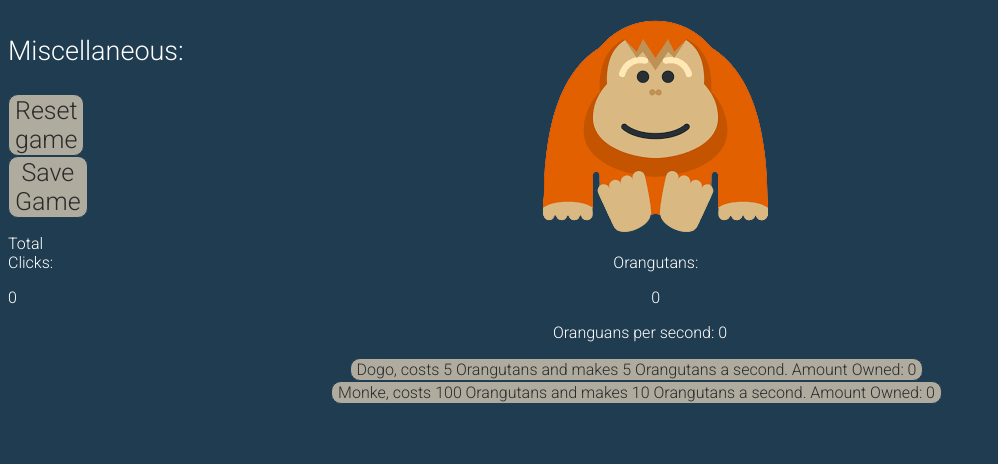
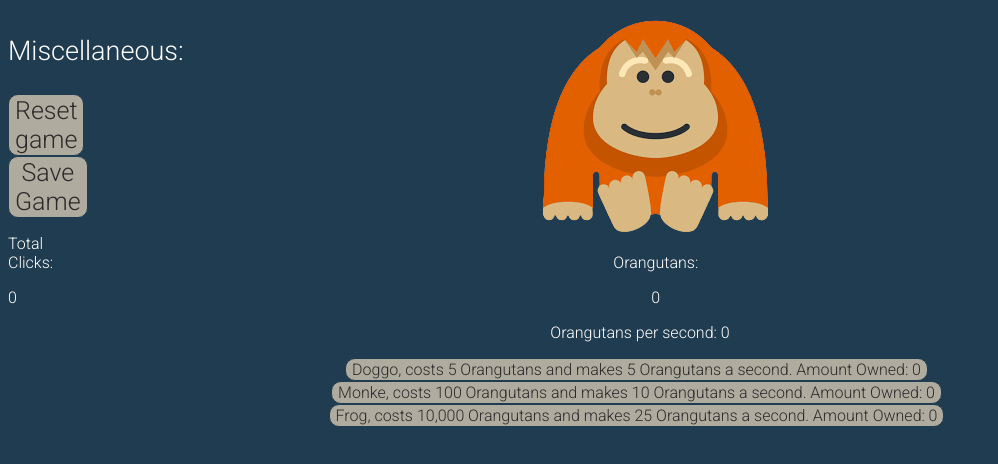
Before and after one commit to chasontop/orangutanclicker, a plain HTML site: page index.html in a window 1280 px wide. Shown: the whole page, without its empty margins (0-998 px from the left). Drawn offline with Linux system fonts and the light colour scheme.

Commit message:
added frog
eps playtest ;)

```diff
--- a/index.html
+++ b/index.html
@@ -18,6 +18,7 @@
         <p class="text independent">Total Clicks:</p>
         <p class="text independent" id="totalclicks">0</p>
     </span>
+
 </div>
 
     <center>
@@ -30,14 +31,14 @@
     <p id="score" class="text independent">0</p>
 
     <p class="text independent">
-        Oranguans per second:
+        Orangutans per second:
         <span class="text independent" id="ops">0</span>
     </p>
 
 <div class="test">
     <div>
-    <button class="tower" onclick=buydogo()>
-        <span class="text">Dogo, costs </span>
+    <button class="tower" onclick="buydogo()">
+        <span class="text">Doggo, costs </span>
         <span id="dogocost" class="text">5</span>
         <span class="text"> Orangutans and makes 5 Orangutans a second.</span>
         <span class="text">Amount Owned:</span>
@@ -54,6 +55,16 @@
         <span id="monkeamount" class="text">0</span>
     </button>
 </div>
+<div>
+    <button class="tower" onclick=buyfrog()>
+        <span class="text">Frog, costs </span>
+        <span id="frogcost" class="text">10,000</span>
+        <span class="text"> Orangutans and makes 25 Orangutans a second.</span>
+        <span class="text">Amount Owned:</span>
+        <span id="frogamount" class="text">0</span>
+    </button>
+</div>
+
 </div>
 </div>
 </center>
```
